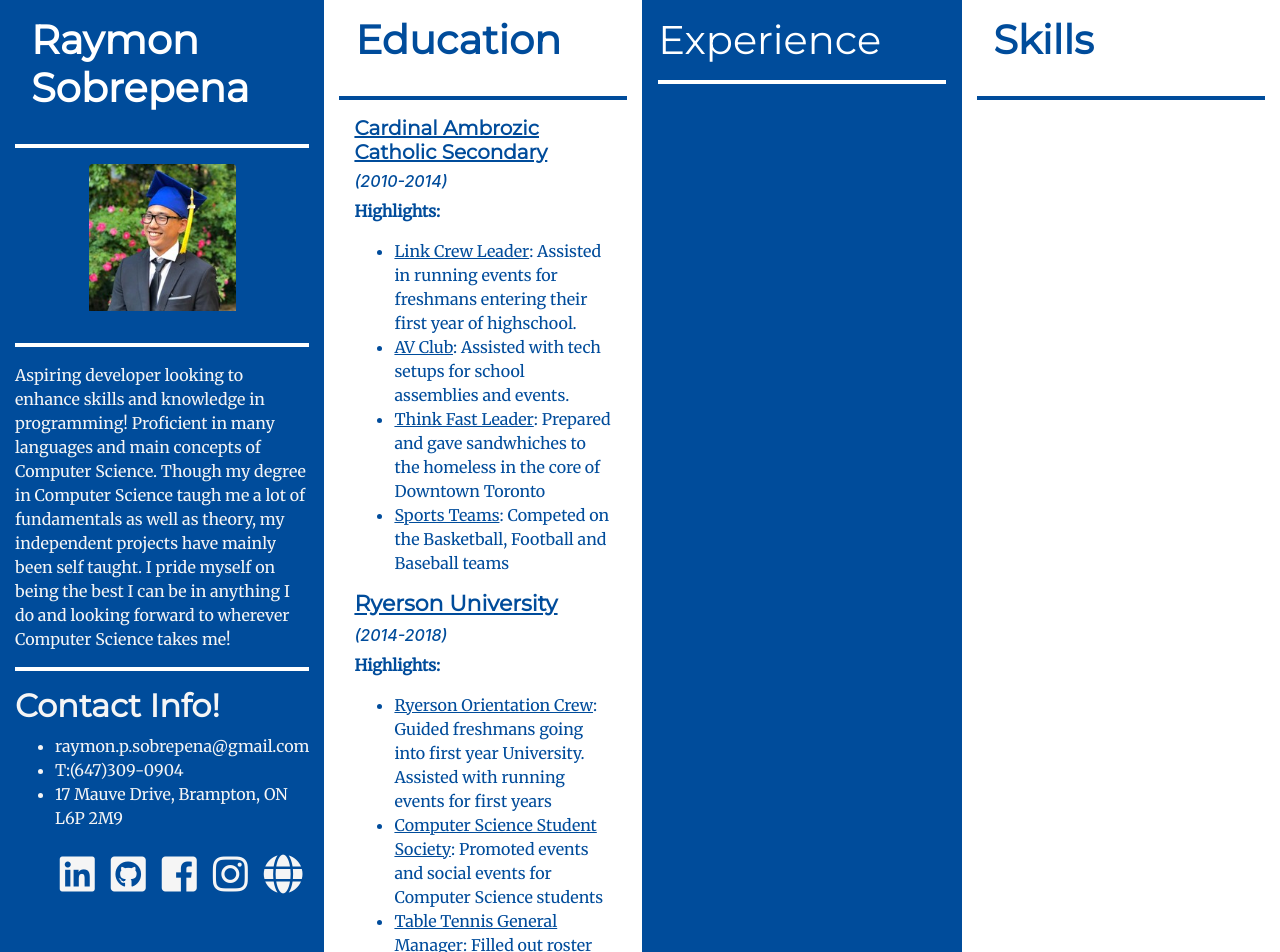
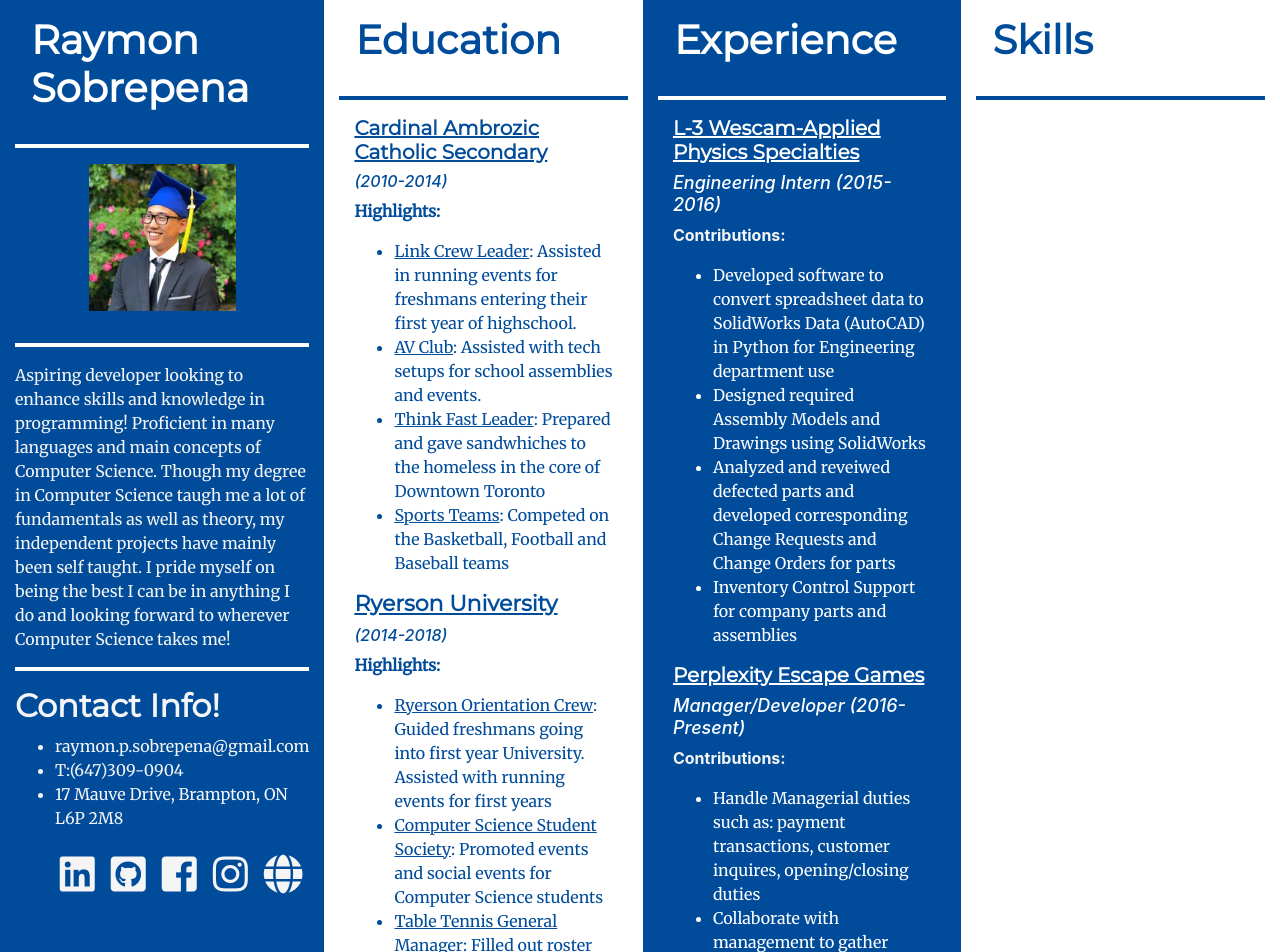
Before and after one commit to rsobrepe/myResume, a React (Create React App) app: page / in a window 1280 px wide. Shown: the top 952 px of the page. Built offline with nearby package versions, Linux system fonts and the light colour scheme.

Commit message:
Updated Experience Section, added overlays and skills.

```diff
--- a/public/index.html
+++ b/public/index.html
@@ -20,7 +20,7 @@
 
     <link rel="manifest" href="%PUBLIC_URL%/manifest.json" />
 
-    <title>React App</title>
+    <title>Ray Resume</title>
     <script src="https://unpkg.com/react/umd/react.production.js" crossorigin />
 
     <script
--- a/src/App.css
+++ b/src/App.css
@@ -12,7 +12,7 @@
 }
 
 .main-name h1,
-.main-experience{
+.main-experience h1{
   padding: 1rem;
   color: white;
   font-family: 'Montserrat', sans-serif;
@@ -90,4 +90,36 @@
   text-decoration: underline;
   font-family: 'Montserrat', sans-serif;
   font-weight: bold;
+  cursor: pointer;
 }
+
+.main-education h2:hover{
+  opacity: 0.7;
+}
+
+.main-education h3{
+  color: #004c9b;
+  font-size: 16px;
+  font-style: italic;
+}
+
+.main-experience h2{
+  color: white;
+  text-decoration: underline;
+  font-family: 'Montserrat', sans-serif;
+  font-weight: bold;
+  cursor: pointer;
+}
+
+.main-experience h3{
+  color: white;
+  font-size: 16px;
+  font-style: italic;
+}
+
+.main-experience ul,
+.main-experience li
+{
+  color: white;
+  font-family: 'Merriweather', serif;
+}
--- a/src/App.jsx
+++ b/src/App.jsx
@@ -3,8 +3,6 @@ import { Container, Col, Row, Image, Popover, OverlayTrigger, Card} from 'react-
 import './App.css';
 
 class App extends Component {
-
-
   render() {
 
     const popoverCa = (
@@ -23,13 +21,43 @@ class App extends Component {
     )
 
     const popoverRye = (
-      <Popover id="popover-ca">
+      <Popover id="popover-rye">
         <Card>
           <Card.Img variant="top" src="assets/rye_thumb.png" />
           <Card.Body>
             <Card.Text>
             <a href="https://www.google.com/maps/place/Ryerson+University/@43.6576585,-79.3809904,17z/data=!3m1!4b1!4m5!3m4!1s0x89d4cb35431c1395:0xe8ed8bd69125d6f4!8m2!3d43.6576585!4d-79.3788017" rel="noopener noreferrer" target="_blank">
               350 Victoria St, Toronto, ON M5B 2K3
+            </a>
+            </Card.Text>
+          </Card.Body>
+         </Card>
+      </Popover>
+    )
+
+    const popoverAps = (
+      <Popover id="popover-aps">
+        <Card>
+          <Card.Img variant="top" src="assets/aps_thumb.jpg" />
+          <Card.Body>
+            <Card.Text>
+            <a href="https://www.google.com/maps/place/Applied+Physics+Specialties/@43.725014,-79.3455684,17z/data=!3m1!4b1!4m5!3m4!1s0x89d4cd0e42c8b89b:0xc0bed18bd54cc85f!8m2!3d43.725014!4d-79.3433797" rel="noopener noreferrer" target="_blank">
+              17 Prince Andrew Pl, North York, ON M3C 2H4
+            </a>
+            </Card.Text>
+          </Card.Body>
+         </Card>
+      </Popover>
+    )
+
+    const popoverPeg = (
+      <Popover id="popover-peg">
+        <Card>
+          <Card.Img variant="top" src="assets/peg_thumb.png" />
+          <Card.Body>
+            <Card.Text>
+            <a href="https://www.google.com/maps?q=perplexity+escape+games&rlz=1C1CHBF_enCA774CA774&um=1&ie=UTF-8&sa=X&ved=0ahUKEwjxzr7PyJPhAhURna0KHQVVD-cQ_AUIDigB" rel="noopener noreferrer" target="_blank">
+              56 Bramsteele Rd Unit #2, Brampton, ON L6W 3M7
             </a>
             </Card.Text>
           </Card.Body>
@@ -59,7 +87,7 @@ class App extends Component {
           <ul>
             <li>raymon.p.sobrepena@gmail.com</li>
             <li>T:(647)309-0904</li>
-            <li>17 Mauve Drive, Brampton, ON L6P 2M9</li>
+            <li>17 Mauve Drive, Brampton, ON L6P 2M8</li>
           </ul>
           <div className="social-links">
                 {/*LinkedIn*/}
@@ -95,9 +123,9 @@ class App extends Component {
               <hr style={{borderTop: '4px solid #004c9b', width: '100%'}}/>
               <Container className="main-education-ca">
                 <OverlayTrigger trigger="click" placement="right" overlay={popoverCa}>
-                  <h2 style={{fontSize:'20px', cursor:'pointer'}}>Cardinal Ambrozic Catholic Secondary</h2>
+                  <h2 style={{fontSize:'20px'}}>Cardinal Ambrozic Catholic Secondary</h2>
                 </OverlayTrigger>
-                <h3 style={{fontSize:'16px', color: '#004c9b', fontStyle:'italic'}}>(2010-2014)</h3>
+                <h3>(2010-2014)</h3>
                 <p style={{fontWeight: 'bold'}}>Highlights:</p>
                 <ul>
                   <li><u>Link Crew Leader</u>: Assisted in running events for freshmans entering their first year of highschool.</li>
@@ -110,9 +138,9 @@ class App extends Component {
               <Container className="main-education-rye">
 
               <OverlayTrigger trigger="click" placement="left" overlay={popoverRye}>
-                <h2 style={{fontSize:'22px', cursor:'pointer'}}>Ryerson University</h2>
+                <h2 style={{fontSize:'22px'}}>Ryerson University</h2>
               </OverlayTrigger>
-                <h3 style={{fontSize:'16px', color: '#004c9b', fontStyle:'italic'}}>(2014-2018)</h3>
+                <h3>(2014-2018)</h3>
                 <p style={{fontWeight: 'bold'}}>Highlights:</p>
                 <ul>
                   <li><u>Ryerson Orientation Crew</u>: Guided freshmans going into first year University. Assisted with running events for first years</li>
@@ -126,6 +154,37 @@ class App extends Component {
           <Col className="main-experience">
           <h1>Experience</h1>
           <hr style={{borderTop: '4px solid white', width: '100%'}}/>
+
+          <Container className="main-experience-aps">
+          <OverlayTrigger trigger="click" placement="right" overlay={popoverAps}>
+            <h2 style={{fontSize:'20px'}}>L-3 Wescam-Applied Physics Specialties</h2>
+          </OverlayTrigger>
+
+            <h3 style={{fontSize:'18px'}}>Engineering Intern (2015-2016)</h3>
+            <p style={{fontWeight: 'bold'}}>Contributions:</p>
+              <ul>
+                <li>Developed software to convert spreadsheet data to SolidWorks Data (AutoCAD) in Python for Engineering department use</li>
+                <li>Designed required Assembly Models and Drawings using SolidWorks</li>
+                <li>Analyzed and reveiwed defected parts and developed corresponding Change Requests and Change Orders for parts</li>
+                <li>Inventory Control Support for company parts and assemblies</li>
+              </ul>
+          </Container>
+
+          <Container className="main-experience-peg">
+          <OverlayTrigger trigger="click" placement="left" overlay={popoverPeg}>
+            <h2 style={{fontSize:'20px'}}>Perplexity Escape Games</h2>
+          </OverlayTrigger>
+
+            <h3 style={{fontSize:'18px'}}>Manager/Developer (2016-Present)</h3>
+            <p style={{fontWeight: 'bold'}}>Contributions:</p>
+              <ul>
+                <li>Handle Managerial duties such as: payment transactions, customer inquires, opening/closing duties</li>
+                <li>Collaborate with management to gather requirements for future or current Software Developments for customer experience</li>
+                <li>Develop and maintain desktop applications and puzzles for customer experience inside the escape room</li>
+                <li>Implent required changes and updates for Desktop Applications</li>
+              </ul>
+          </Container>
+
           </Col>
 
           <Col className="main-skills">
```
Also changed, not shown: public/assets/aps_thumb.jpg (added), public/assets/peg_thumb.png (added).
